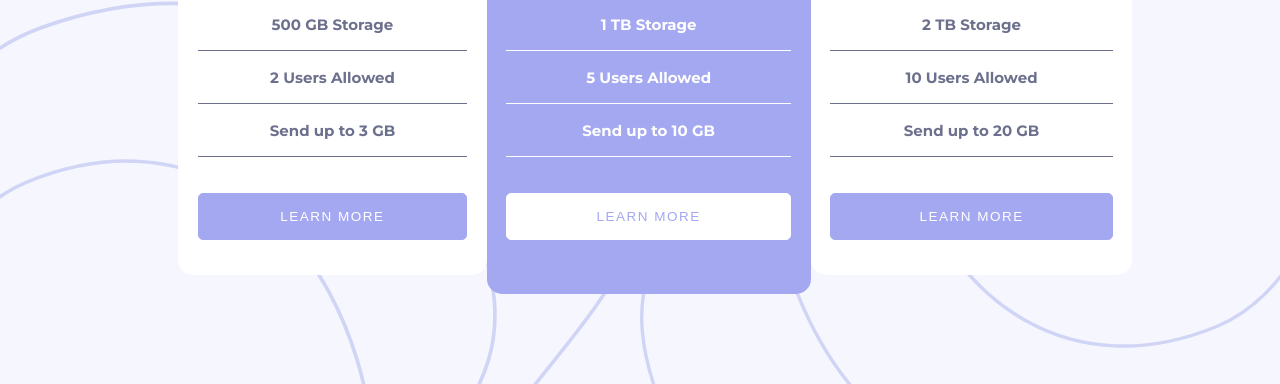
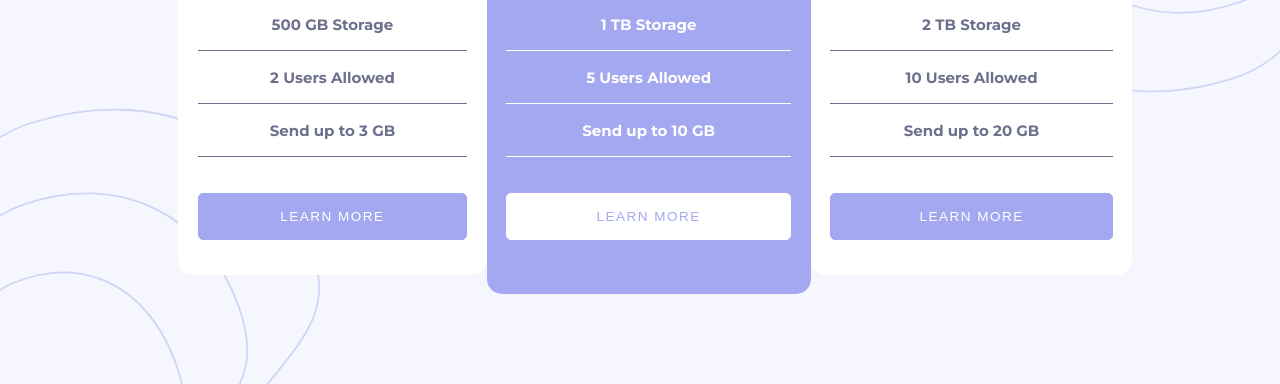
Before and after one commit to TaguaraDigital/fm-pricing-component, a website: page docs/index.html in a window 1280 px wide. Shown: the part 468-852 px from the top of the page. Drawn offline with Linux system fonts and the light colour scheme.

Commit message:
bg-pattern

```diff
--- a/src/scss/blocks/_main.scss
+++ b/src/scss/blocks/_main.scss
@@ -11,10 +11,10 @@
         position: absolute;
         top: 0;
         right: 0;
-        background-image: url('../../assets/images/bg-top.svg');
-        background-position: top right;
+        background-image: url('../assets/images/bg-top.svg');
+        background-position: 100% 0;
         background-repeat: no-repeat;
-        background-size: 50%;
+        background-size: 25%;
     }
 
     .bg-bottom{
@@ -23,10 +23,10 @@
         position: absolute;
         bottom: 0;
         left: 0;
-        background-image: url('../../assets/images/bg-bottom.svg');
+        background-image: url('../assets/images/bg-bottom.svg');
         background-position: bottom left;
         background-repeat: no-repeat;
-        background-size: 50%;
+        background-size: 25%;
     }
 }
 
```
Also changed, not shown: docs/css/styles.css, src/css/styles.css.
